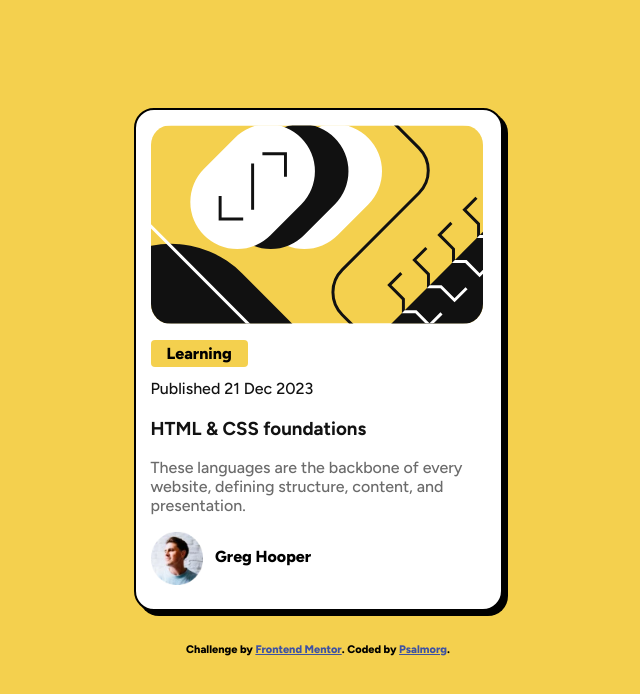
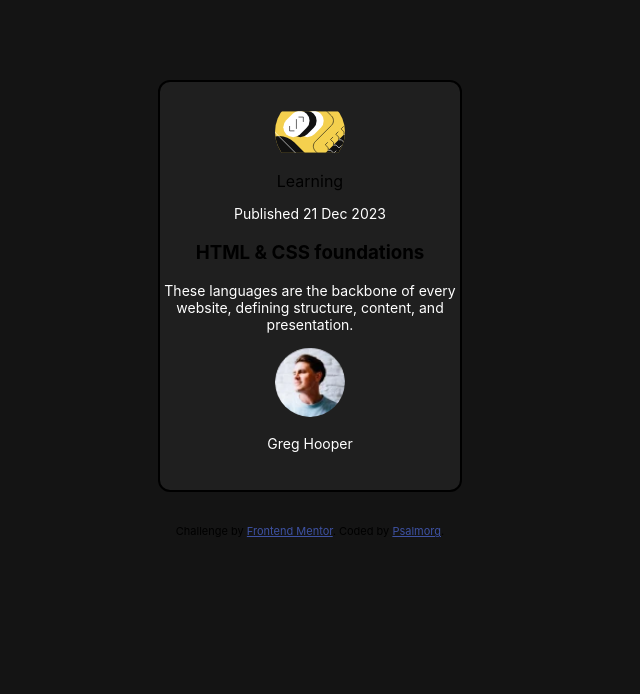
Before and after one commit to Psalmorg/Project_2, a plain HTML site: page index.html in a window 1280 px wide. Shown: the whole page, without its empty margins (330-970 px from the left). Drawn offline with Linux system fonts and the light colour scheme.

Commit message:
Update style.css

```diff
--- a/style.css
+++ b/style.css
@@ -1,76 +1,68 @@
-body{
-    background-color: hsl(47, 88%, 63%);
-    padding-top: 100px;
-    width: 100%;
-    padding-bottom: 50px;
-    font-family: "Figtree", sans-serif;
-    font-weight: 800;
-    font-size: 16px;
+ body{
+   background-color: hsl(0, 0%, 8%);
+   font-family: "Inter", sans-serif;;
+}
 
+main {
+    background-color:hsl(0, 0%, 12%);
+   padding-top: 15px;
+   border: 2px solid;
+   margin-left: auto;
+   margin-right: auto;
+   width: 300px;
+   padding-bottom: 1.5rem;
+   margin-bottom: 2rem;
+   margin-top: 5rem;
+   text-align: center;
+   border-radius: 0.75em;
+}
+
+img {
+    width: 70px;
+    height: 70px;
+    border-radius: 50%;
+}
+
+h2 {
+    margin-bottom: 5px;
+    color: hsl(0, 0%, 100%);
+    font-size: 700;
+}
+
+address {
+    font-style: normal;
+    margin-top: 0;
+    color: hsl(75, 94%, 57%);
+    font-size: 600;
+}
+
+p {
+    color: hsl(0, 0%, 100%);
+    font-size: 14px;
 
 }
 
-main {
-    background-color:hsl(0, 0%, 100%);
-   display: block;
-   padding-top: 15px;
-   padding-left: 15px;
-   border: 2px solid;
-   border-radius: 1.25rem;
-   box-shadow: 5px 5px;
-   margin-left: auto;
-   margin-right: auto;
-   width: 350px;
-   padding-bottom: 1.5rem;
-   margin-bottom: 2rem;
+
+.btn {
+    text-decoration: none;
+    color: hsl(0, 0%, 100%);
+    display: block;
+    margin-top: 1em;
+    margin-left: 1em;
+    width: 90%;
+    padding:0.5em 0;
+    border-radius: 0.5em;
+    background-color: hsl(0, 0%, 20%);
+    font-weight: 400;
 }
 
-header {
-    background-color: hsl(47, 88%, 63%);
-    display: inline;
-    border-radius: 0.25rem;
-    padding: 0.25rem 1rem;
-
+.btn:hover{
+    background-color: hsl(75, 94%, 57%);
 }
 
-h3 {
-    color: hsl(0, 0%, 7%);
 
-}
 
-h3:hover {
-    color:hsl(47, 88%, 63%);
-}
 
-.article {
-    color: hsl(0, 0%, 7%);
-    font-weight: 500;
-}
-
-.about {
-  color: hsl(0, 0%, 42%);
-  margin-top: 0;
-  font-weight: 500;
-}
-
-.code {
-    border-radius: 1.25rem;
-    width: 95%;
-    margin-bottom: 1rem;
-}
-
-.instructor {
-    width: 15%;
-    height: 15%;
-}
-
-.main_footer {
-    display: flex;
-}
-
-footer p {
-    margin-left: 0.75rem;
-}
 .attribution {
     font-size: 11px;
     text-align: center;
```
